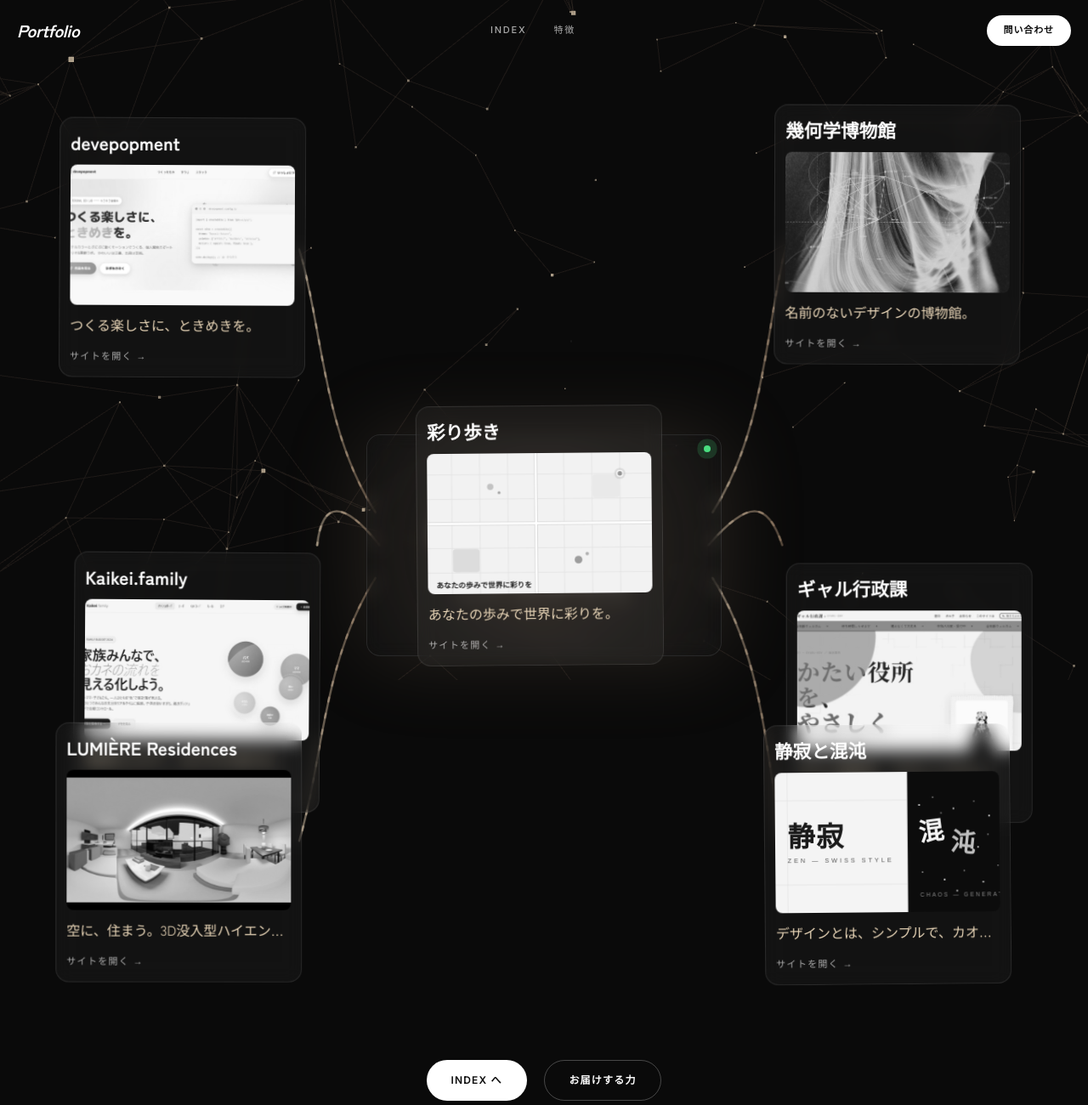
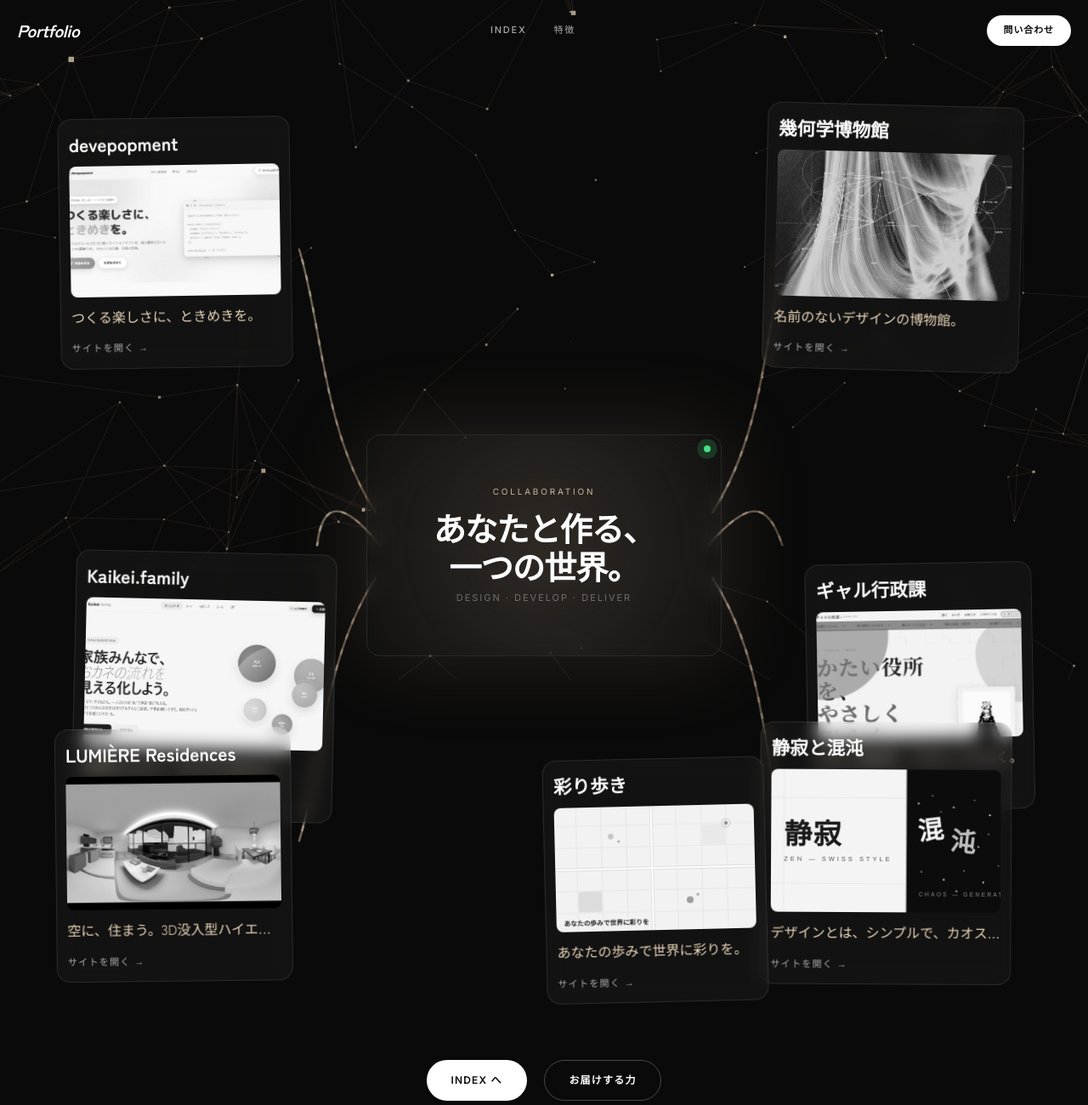
Before and after one commit to tenma325/PPdevelopment, a plain HTML site: page index.html in a window 1280 px wide. Shown: the top 1300 px of the page at 85% size. Drawn offline with nearby package versions, Linux system fonts and the light colour scheme; animation ran at ten frames a second.

Commit message:
feat: per-card size variance + tilt for floating feel, bottom slot

```diff
--- a/styles.css
+++ b/styles.css
@@ -384,12 +384,14 @@ body {
    and every card levitates on its own phase, so each one reads as floating
    in space rather than pinned to a layout. Gutters still clear the central
    card (x 32.5%–67.5%). */
-.satellite-card--top-left { left: 0.6%; top: 3%; transform: translateX(-20px); --float-dur: 6.2s; --float-delay: -1.2s; }
-.satellite-card--left { left: 2%; top: 50%; transform: translateY(-50%) translateX(-20px); --float-dur: 7.4s; --float-delay: -3s; }
-.satellite-card--bottom-left { left: 0.4%; bottom: 2.6%; transform: translateX(-20px); --float-dur: 6.8s; --float-delay: -5s; }
-.satellite-card--top-right { right: 1.8%; top: 1.8%; transform: translateX(20px); --float-dur: 7.1s; --float-delay: -2.2s; }
-.satellite-card--right { right: 0.4%; top: 52%; transform: translateY(-50%) translateX(20px); --float-dur: 6.4s; --float-delay: -4.4s; }
-.satellite-card--bottom-right { right: 2.2%; bottom: 1.2%; transform: translateX(20px); --float-dur: 7.8s; --float-delay: -0.6s; }
+/* width と --tilt もカードごとに散らし、サイズの不揃いで浮遊感を強める */
+.satellite-card--top-left { left: 0.6%; top: 3%; width: 23.5%; transform: translateX(-20px); --float-dur: 6.2s; --float-delay: -1.2s; --tilt: -1.2deg; }
+.satellite-card--left { left: 2%; top: 50%; width: 26.5%; transform: translateY(-50%) translateX(-20px); --float-dur: 7.4s; --float-delay: -3s; --tilt: 0.9deg; }
+.satellite-card--bottom-left { left: 0.4%; bottom: 2.6%; width: 24%; transform: translateX(-20px); --float-dur: 6.8s; --float-delay: -5s; --tilt: -0.7deg; }
+.satellite-card--top-right { right: 1.8%; top: 1.8%; width: 26%; transform: translateX(20px); --float-dur: 7.1s; --float-delay: -2.2s; --tilt: 1.3deg; }
+.satellite-card--right { right: 0.4%; top: 52%; width: 23%; transform: translateY(-50%) translateX(20px); --float-dur: 6.4s; --float-delay: -4.4s; --tilt: -1deg; }
+.satellite-card--bottom-right { right: 2.2%; bottom: 1.2%; width: 25.5%; transform: translateX(20px); --float-dur: 7.8s; --float-delay: -0.6s; --tilt: 0.8deg; }
+.satellite-card--bottom { left: 50%; bottom: 0.4%; width: 22.5%; transform: translateX(-50%) translateY(20px); --float-dur: 8.4s; --float-delay: -3.6s; --tilt: -1.4deg; }
 
 /* levitation: `translate`/`rotate` are independent properties, so they
    compose with the reveal/parallax `transform` and the hover scale */
@@ -398,8 +400,8 @@ body {
 }
 
 @keyframes cardFloat {
-  0%, 100% { translate: -5px -12px; rotate: -0.5deg; }
-  50% { translate: 6px 14px; rotate: 0.6deg; }
+  0%, 100% { translate: -5px -12px; rotate: calc(var(--tilt, 0deg) - 0.5deg); }
+  50% { translate: 6px 14px; rotate: calc(var(--tilt, 0deg) + 0.6deg); }
 }
 
 .satellite-card.revealed {
@@ -413,6 +415,9 @@ body {
 }
 .satellite-card--bottom-right.revealed {
   transform: translateY(0);
+}
+.satellite-card--bottom.revealed {
+  transform: translateX(-50%) translateY(0);
 }
 
 .satellite-inner {
```
